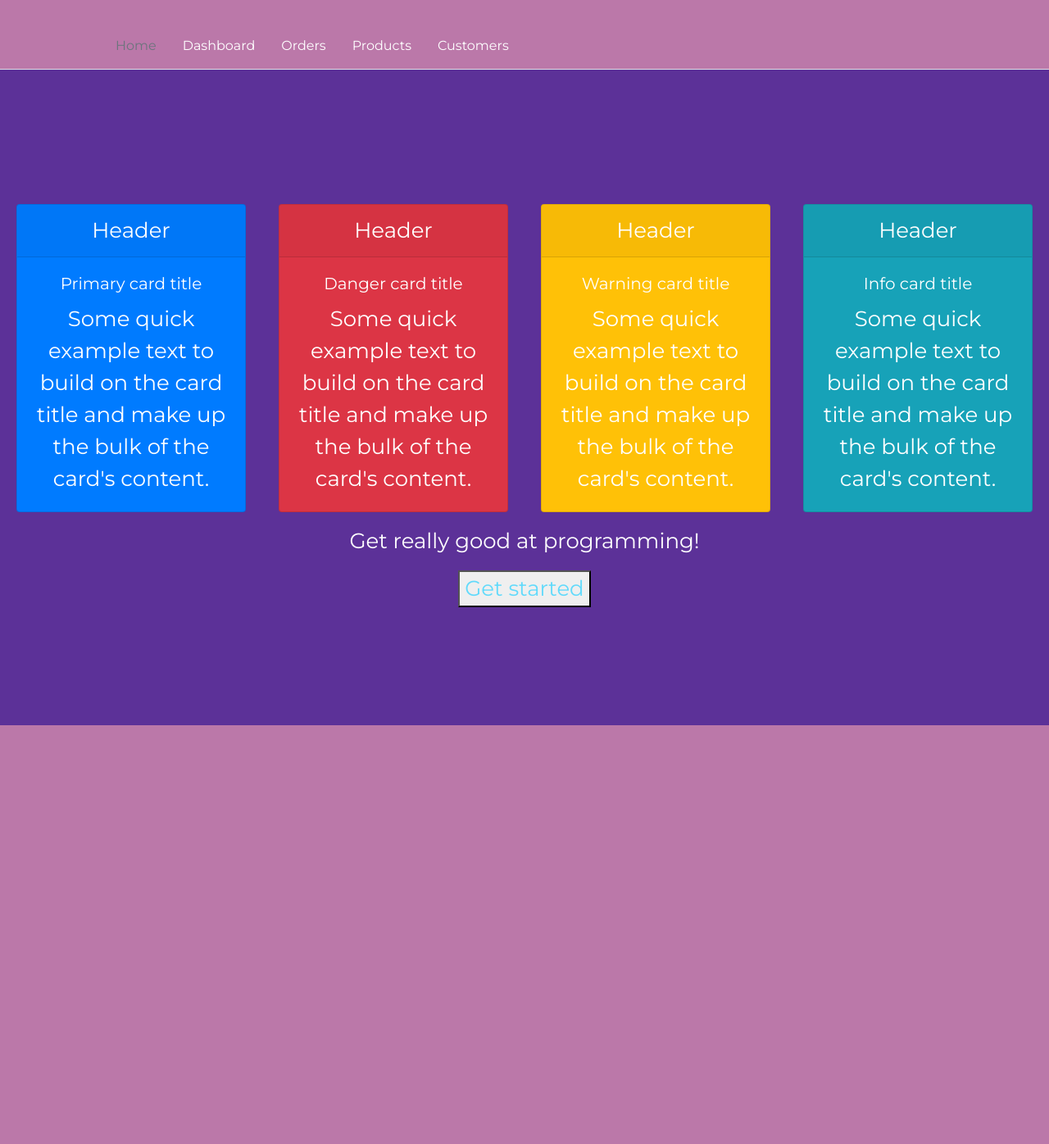
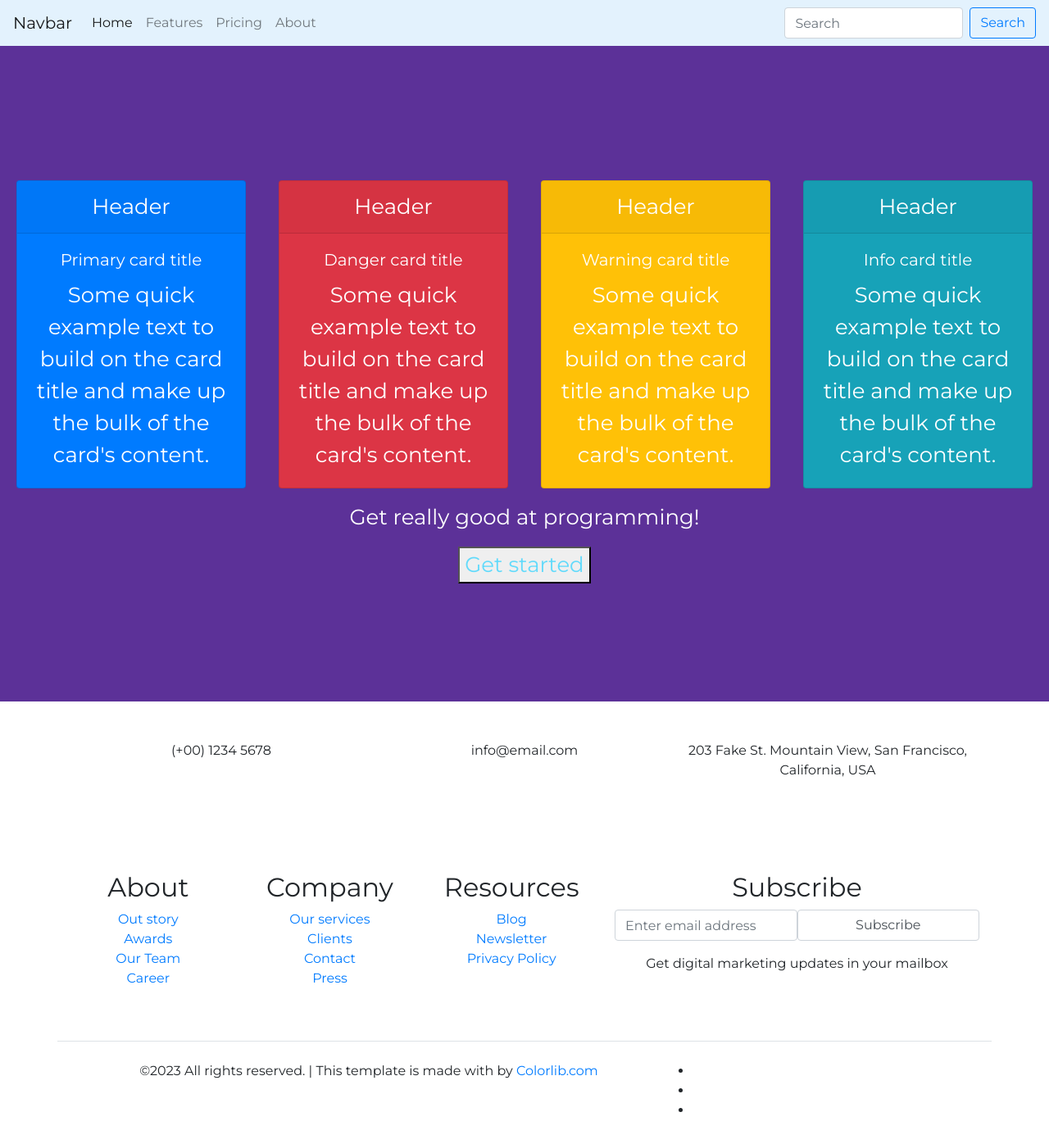
Before and after one commit to GusarovArtem/nicety-academy-trip, a React (Create React App) app in the folder src/client/: page / in a window 1280 px wide. Shown: the top 1396 px of the page at 82% size. Before the commit the page ends 1029 px from the top, so only its background shows below. Built offline with nearby package versions, Linux system fonts and the light colour scheme.

Commit message:
[front] - added Footer and Navbar

```diff
--- a/src/client/src/App.js
+++ b/src/client/src/App.js
@@ -1,6 +1,7 @@
 import './styles/App.css';
 import GetStarted from "./components/get-started/GetStarted";
-import Header from "./components/Header";
+import Navbar from "./components/Navbar";
+import Footer from "./components/Footer";
 import Body from "./components/Body";
 
 
@@ -8,11 +9,12 @@ function App() {
     return (
 
         <div className="App">
-            <Header/>
+            <Navbar/>
             <header className="App-header">
                 <Body/>
                 <GetStarted/>
             </header>
+            <Footer/>
         </div>
     );
 }
--- /dev/null
+++ b/src/client/src/components/Footer.js
@@ -0,0 +1,106 @@
+import React from 'react';
+
+function Footer() {
+    return (
+        <footer className="footer-10">
+            <div className="container">
+                <div className="row mb-5 pb-3 no-gutters">
+                    <div className="col-md-4 mb-md-0 mb-4 d-flex">
+                        <div className="con con-1 w-100 py-5">
+                            <div className="con-info w-100 text-center">
+                                <div className="icon d-flex align-items-center justify-content-center">
+                                    <span className="ion-ios-call"></span>
+                                </div>
+                                <div className="text">
+                                    <span>(+00) 1234 5678</span>
+                                </div>
+                            </div>
+                        </div>
+                    </div>
+                    <div className="col-md-4 mb-md-0 mb-4 d-flex">
+                        <div className="con con-2 w-100 py-5">
+                            <div className="con-info w-100 text-center">
+                                <div className="icon d-flex align-items-center justify-content-center">
+                                    <span className="ion-ios-mail"></span>
+                                </div>
+                                <div className="text">
+                                    <span>info@email.com</span>
+                                </div>
+                            </div>
+                        </div>
+                    </div>
+                    <div className="col-md-4 mb-md-0 mb-4 d-flex">
+                        <div className="con con-3 w-100 py-5">
+                            <div className="con-info w-100 text-center">
+                                <div className="icon d-flex align-items-center justify-content-center">
+                                    <span className="ion-ios-pin"></span>
+                                </div>
+                                <div className="text">
+                                    <span>203 Fake St. Mountain View, San Francisco, California, USA</span>
+                                </div>
+                            </div>
+                        </div>
+                    </div>
+                </div>
+                <div className="row">
+                    <div className="col-md-7">
+                        <div className="row">
+                            <div className="col-md-4 mb-md-0 mb-4">
+                                <h2 className="footer-heading">About</h2>
+                                <ul className="list-unstyled">
+                                    <li><a href="#" className="d-block">Out story</a></li>
+                                    <li><a href="#" className="d-block">Awards</a></li>
+                                    <li><a href="#" className="d-block">Our Team</a></li>
+                                    <li><a href="#" className="d-block">Career</a></li>
+                                </ul>
+                            </div>
+                            <div className="col-md-4 mb-md-0 mb-4">
+                                <h2 className="footer-heading">Company</h2>
+                                <ul className="list-unstyled">
+                                    <li><a href="#" className="d-block">Our services</a></li>
+                                    <li><a href="#" className="d-block">Clients</a></li>
+                                    <li><a href="#" className="d-block">Contact</a></li>
+                                    <li><a href="#" className="d-block">Press</a></li>
+                                </ul>
+                            </div>
+                            <div className="col-md-4 mb-md-0 mb-4">
+                                <h2 className="footer-heading">Resources</h2>
+                                <ul className="list-unstyled">
+                                    <li><a href="#" className="d-block">Blog</a></li>
+                                    <li><a href="#" className="d-block">Newsletter</a></li>
+                                    <li><a href="#" className="d-block">Privacy Policy</a></li>
+                                </ul>
+                            </div>
+                        </div>
+                    </div>
+                    <div className="col-md-5 mb-md-0 mb-4">
+                        <h2 className="footer-heading">Subscribe</h2>
+                        <form action="#" className="subscribe-form">
+                            <div className="form-group d-flex">
+                                <input type="text" className="form-control rounded-left" placeholder="Enter email address" />
+                                <button type="submit" className="form-control submit rounded-right">Subscribe</button>
+                            </div>
+                            <span className="subheading">Get digital marketing updates in your mailbox</span>
+                        </form>
+                    </div>
+                </div>
+                <div className="row mt-5 pt-4 border-top">
+                    <div className="col-md-6 col-lg-8 mb-md-0 mb-4">
+                        <p className="copyright mb-0">
+                            ©{new Date().getFullYear()} All rights reserved. | This template is made with <i className="ion-ios-heart" aria-hidden="true"></i> by <a href="https://colorlib.com" target="_blank" rel="noopener noreferrer">Colorlib.com</a>
+                        </p>
+                    </div>
+                    <div className="col-md-6 col-lg-4 text-md-right">
+                        <ul className="ftco-footer-social p-0">
+                            <li className="ftco-animate"><a href="#" data-toggle="tooltip" data-placement="top" title="Twitter"><span className="ion-logo-twitter"></span></a></li>
+                            <li className="ftco-animate"><a href="#" data-toggle="tooltip" data-placement="top" title="Facebook"><span className="ion-logo-facebook"></span></a></li>
+                            <li className="ftco-animate"><a href="#" data-toggle="tooltip" data-placement="top" title="Instagram"><span className="ion-logo-instagram"></span></a></li>
+                        </ul>
+                    </div>
+                </div>
+            </div>
+        </footer>
+    );
+}
+
+export default Footer;
--- /dev/null
+++ b/src/client/src/components/Navbar.js
@@ -0,0 +1,35 @@
+import React from 'react';
+
+function Navbar() {
+    return (
+        <nav className="navbar navbar-expand-lg navbar-light" style={{ backgroundColor: '#e3f2fd' }}>
+            <a className="navbar-brand" href="#">Navbar</a>
+            <button className="navbar-toggler" type="button" data-toggle="collapse" data-target="#navbarColor03" aria-controls="navbarColor03" aria-expanded="false" aria-label="Toggle navigation">
+                <span className="navbar-toggler-icon"></span>
+            </button>
+
+            <div className="collapse navbar-collapse" id="navbarColor03">
+                <ul className="navbar-nav mr-auto">
+                    <li className="nav-item active">
+                        <a className="nav-link" href="#">Home <span className="sr-only">(current)</span></a>
+                    </li>
+                    <li className="nav-item">
+                        <a className="nav-link" href="#">Features</a>
+                    </li>
+                    <li className="nav-item">
+                        <a className="nav-link" href="#">Pricing</a>
+                    </li>
+                    <li className="nav-item">
+                        <a className="nav-link" href="#">About</a>
+                    </li>
+                </ul>
+                <form className="form-inline">
+                    <input className="form-control mr-sm-2" type="search" placeholder="Search" aria-label="Search" />
+                    <button className="btn btn-outline-primary my-2 my-sm-0" type="submit">Search</button>
+                </form>
+            </div>
+        </nav>
+    );
+}
+
+export default Navbar;
--- a/src/client/src/styles/App.css
+++ b/src/client/src/styles/App.css
@@ -48,7 +48,6 @@ body {
   position: relative;
   margin: 0;
   min-height: 100vh;
-  background: #bb78a9;
 }
 body::after {
   content: '';
--- a/src/client/src/styles/index.css
+++ b/src/client/src/styles/index.css
@@ -11,3 +11,11 @@ code {
   font-family: source-code-pro, Menlo, Monaco, Consolas, 'Courier New',
     monospace;
 }
+
+site-header {
+  background-color: var(--backgroundColorA);
+  border-bottom-width: 1px;
+  border-color: var(--borderColor7);
+  position: sticky;
+  top: 0;
+}
```
